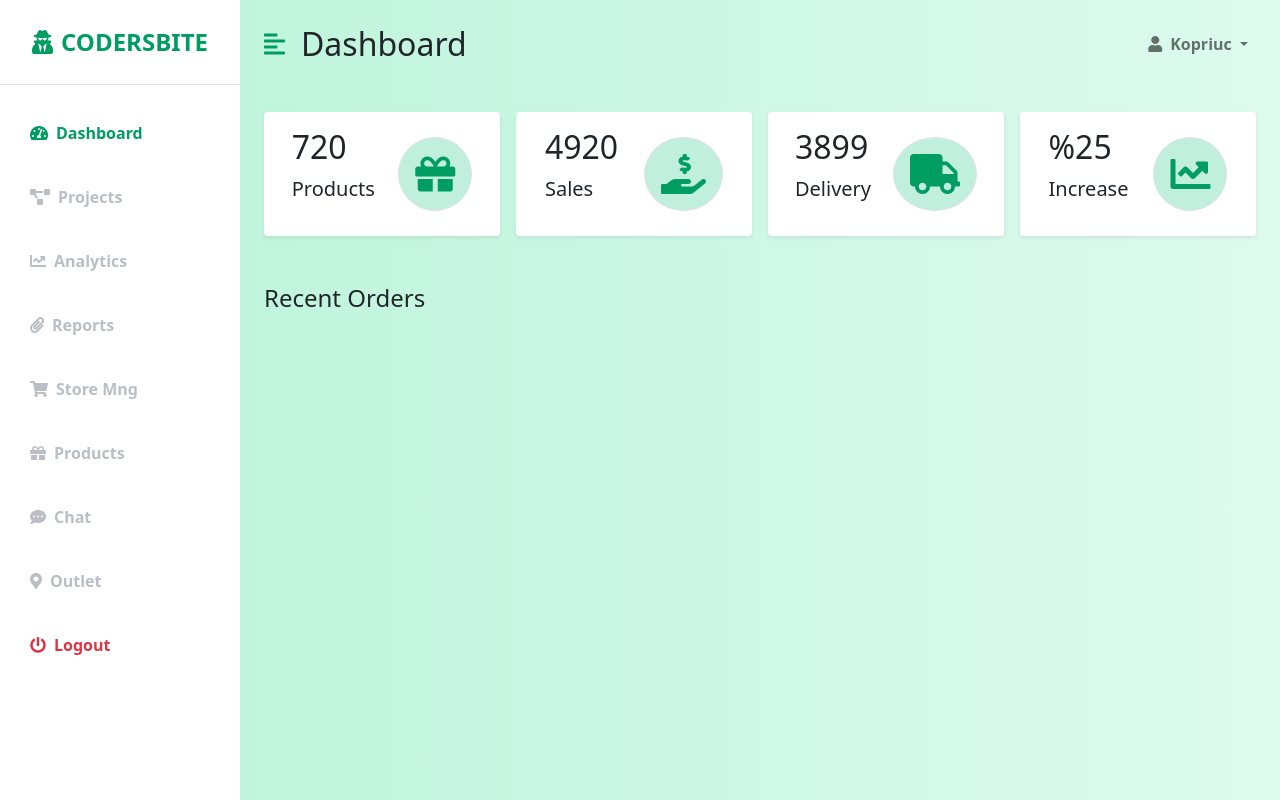
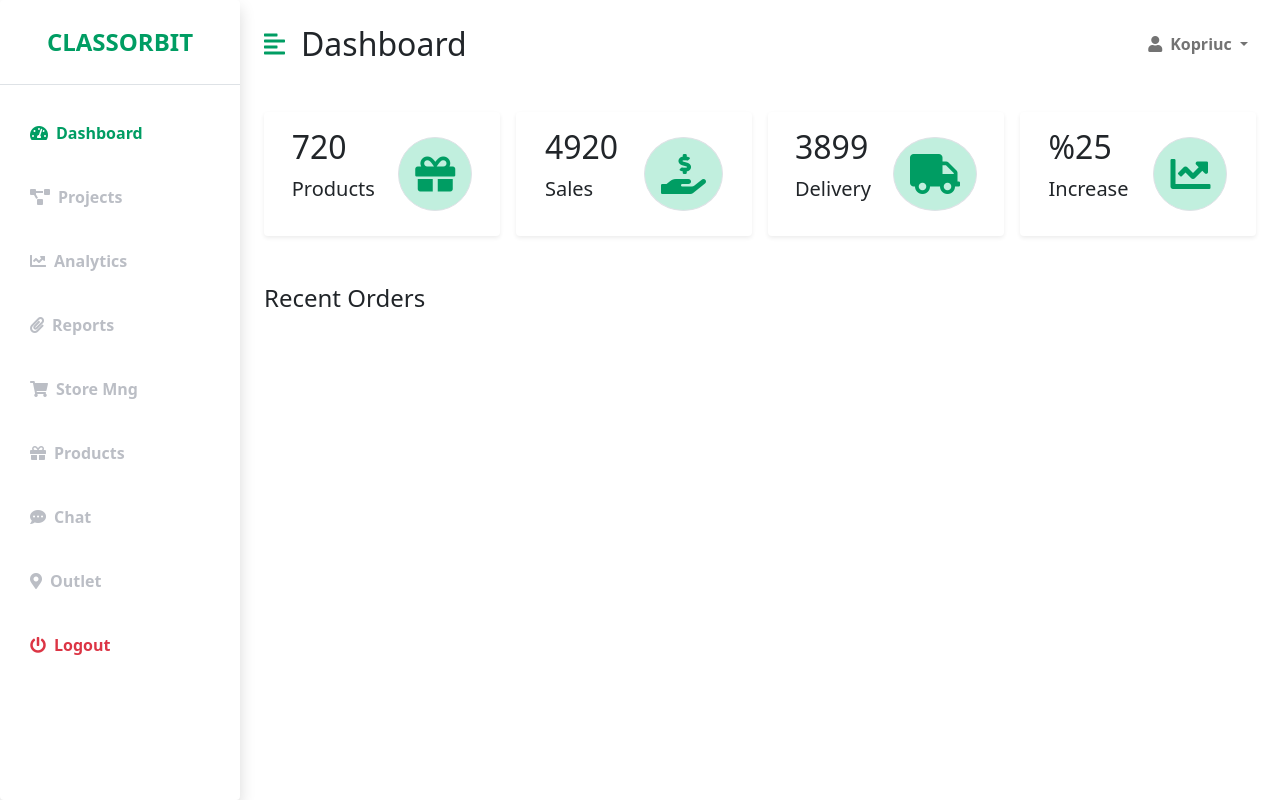
Before and after one commit to Cybrosif/SMV_projekt, a PHP site: page /views/home.php in a window 1280 px wide. Run offline with PHP 8.4, Linux system fonts and the light colour scheme.

Commit message:
spremembe na dashboard

```diff
--- a/views/home.php
+++ b/views/home.php
@@ -39,14 +39,14 @@
 
   #wrapper {
     overflow-x: hidden;
-    background-image: linear-gradient(
+    /*background-image: linear-gradient(
       to right,
       #baf3d7,
       #c2f5de,
       #cbf7e4,
       #d4f8ea,
       #ddfaef
-    );
+    );*/
   }
 
   #sidebar-wrapper {
@@ -109,9 +109,9 @@
 <body>
     <div class="d-flex" id="wrapper">
         <!-- Sidebar -->
-        <div class="bg-white" id="sidebar-wrapper">
+        <div class="bg-white shadow rounded" id="sidebar-wrapper">
             <div class="sidebar-heading text-center py-4 primary-text fs-4 fw-bold text-uppercase border-bottom"><i
-                    class="fas fa-user-secret me-2"></i>Codersbite</div>
+                    class="fas"></i>Classorbit</div>
             <div class="list-group list-group-flush my-3">
                 <a href="#" class="list-group-item list-group-item-action bg-transparent second-text active"><i
                         class="fas fa-tachometer-alt me-2"></i>Dashboard</a>
```
